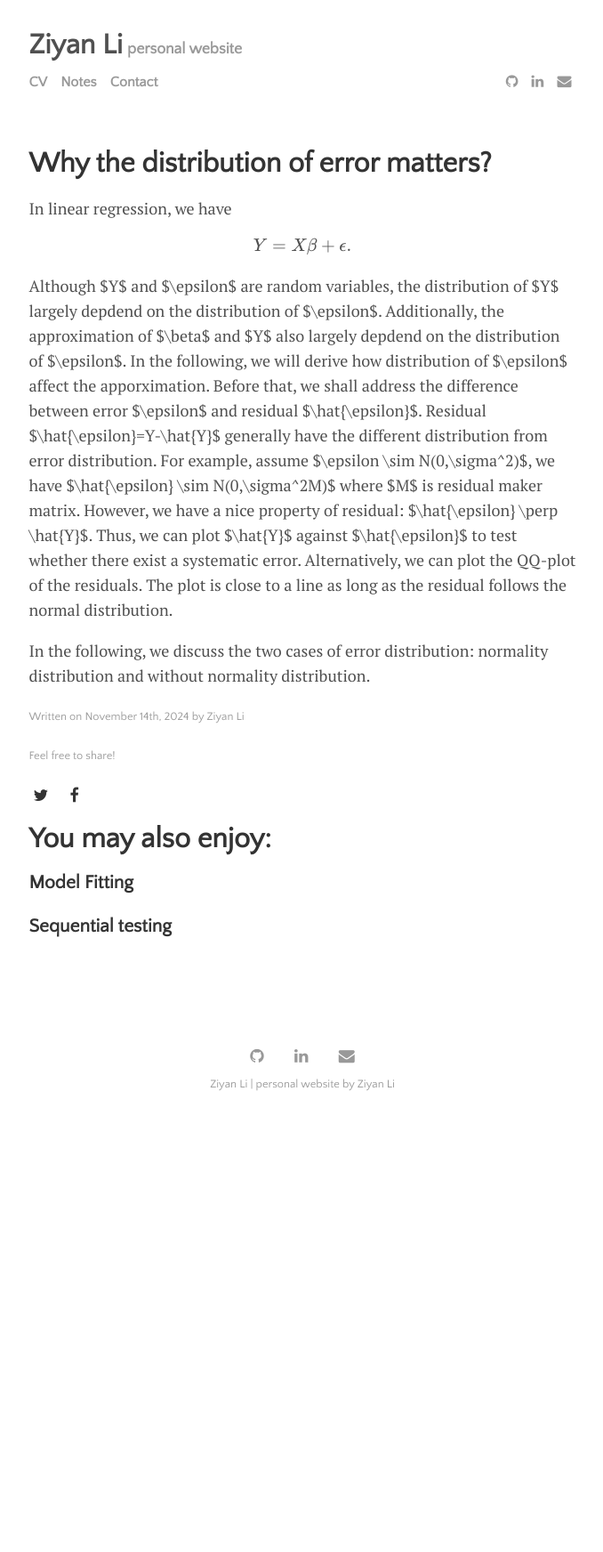
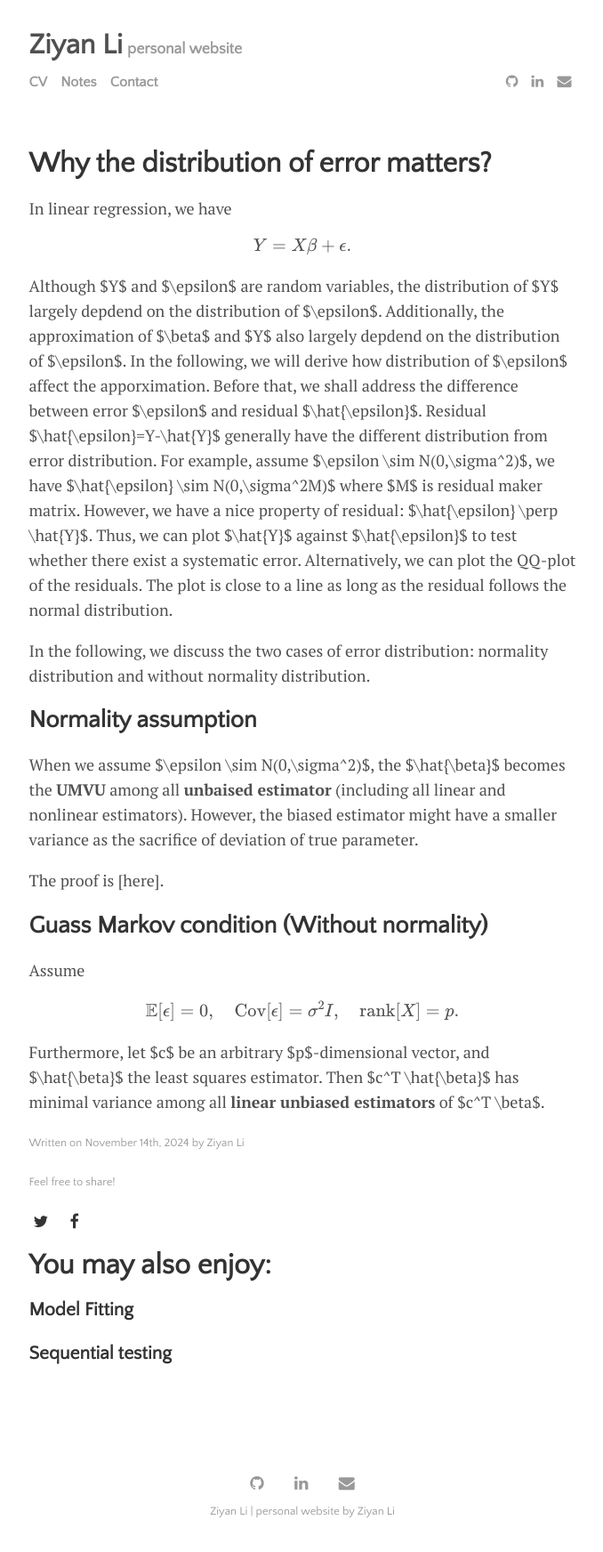
Before and after one commit to catty-halsey/catty-halsey.github.io, a Jekyll site: the page built from _posts/2024-11-14-Why the distribution of error matters?.md, in a window 1280 px wide. Shown: the whole page at 89% size, without its empty margins (300-978 px from the left). Built offline with Jekyll 4.4.1, drawn with Linux system fonts in a browser that asks for light colours; formulas are drawn with MathJax 3; before the commit the page ends 1264 px from its top, so only the background shows below that.

Commit message:
Update 2024-11-14-Why the distribution of error matters?.md

```diff
--- a/_posts/2024-11-14-Why the distribution of error matters?.md
+++ b/_posts/2024-11-14-Why the distribution of error matters?.md
@@ -15,3 +15,18 @@ $$
 Although  $Y$ and $\epsilon$ are random variables, the distribution of $Y$ largely depdend on the distribution of $\epsilon$. Additionally, the approximation of $\beta$ and $Y$ also largely depdend on the distribution of $\epsilon$. In the following, we will derive how distribution of $\epsilon$ affect the apporximation. Before that, we shall address the difference between error $\epsilon$ and residual $\hat{\epsilon}$. Residual $\hat{\epsilon}=Y-\hat{Y}$ generally have the different distribution from error distribution. For example, assume $\epsilon \sim N(0,\sigma^2)$, we have $\hat{\epsilon} \sim N(0,\sigma^2M)$ where $M$ is residual maker matrix. However, we have a nice property of residual: $\hat{\epsilon} \perp \hat{Y}$. Thus, we can plot $\hat{Y}$ against $\hat{\epsilon}$ to test whether there exist a systematic error. Alternatively, we can plot the QQ-plot of the residuals. The plot is close to a line as long as the residual follows the normal distribution.
 
 In the following, we discuss the two cases of error distribution: normality distribution and without normality distribution.
+
+## Normality assumption
+When we assume $\epsilon \sim N(0,\sigma^2)$, the $\hat{\beta}$ becomes the **UMVU** among all **unbaised estimator** (including all linear and nonlinear estimators). However, the biased estimator might have a smaller variance as the sacrifice of deviation of true parameter.
+
+The proof is [here].
+
+## Guass Markov condition (Without normality)
+
+Assume
+
+$$
+\mathbb{E}[\epsilon] = 0, \quad \text{Cov}[\epsilon] = \sigma^2 I, \quad \text{rank}[X] = p.
+$$
+
+Furthermore, let $c$ be an arbitrary $p$-dimensional vector, and $\hat{\beta}$ the least squares estimator. Then $c^T \hat{\beta}$ has minimal variance among all **linear unbiased estimators** of $c^T \beta$.
```
